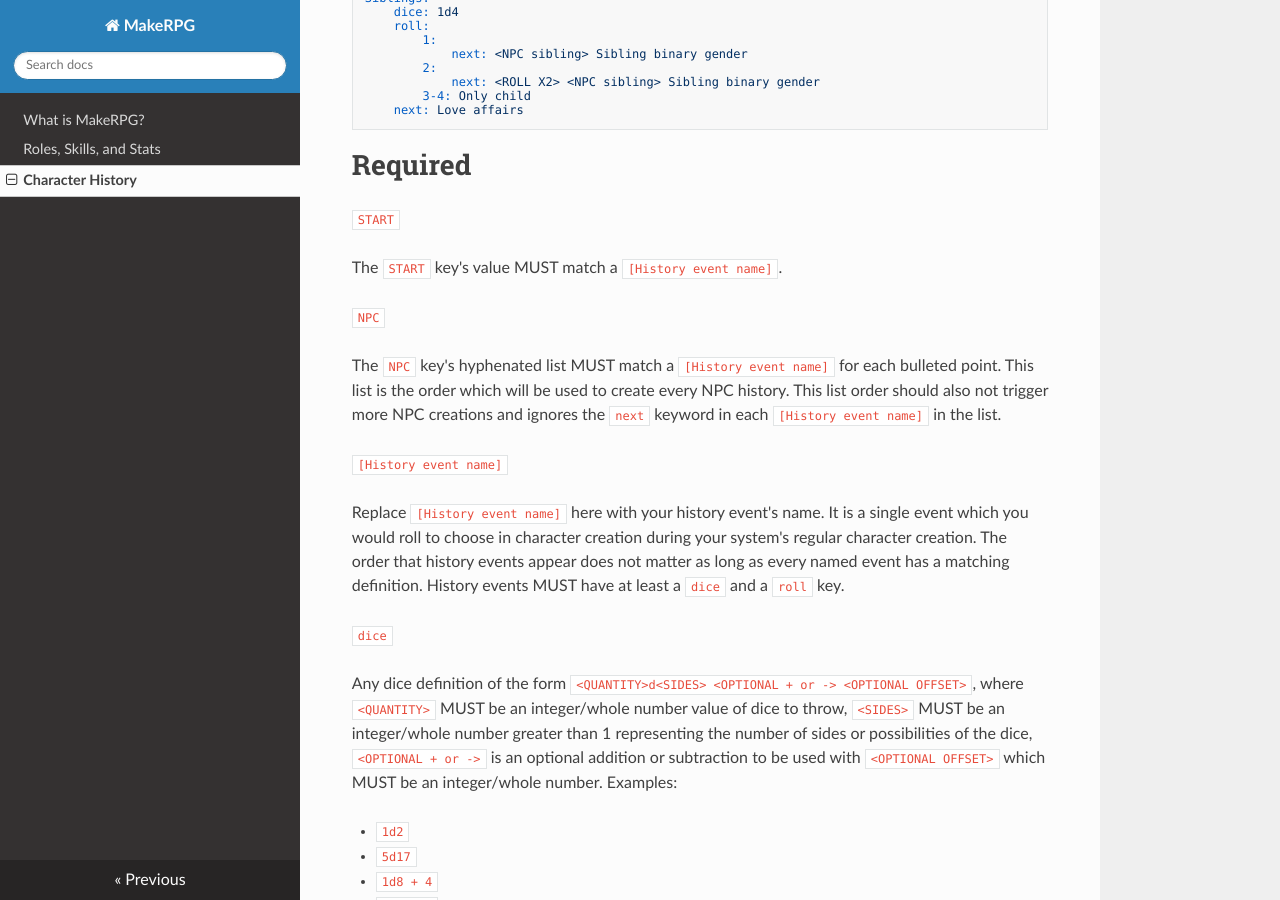
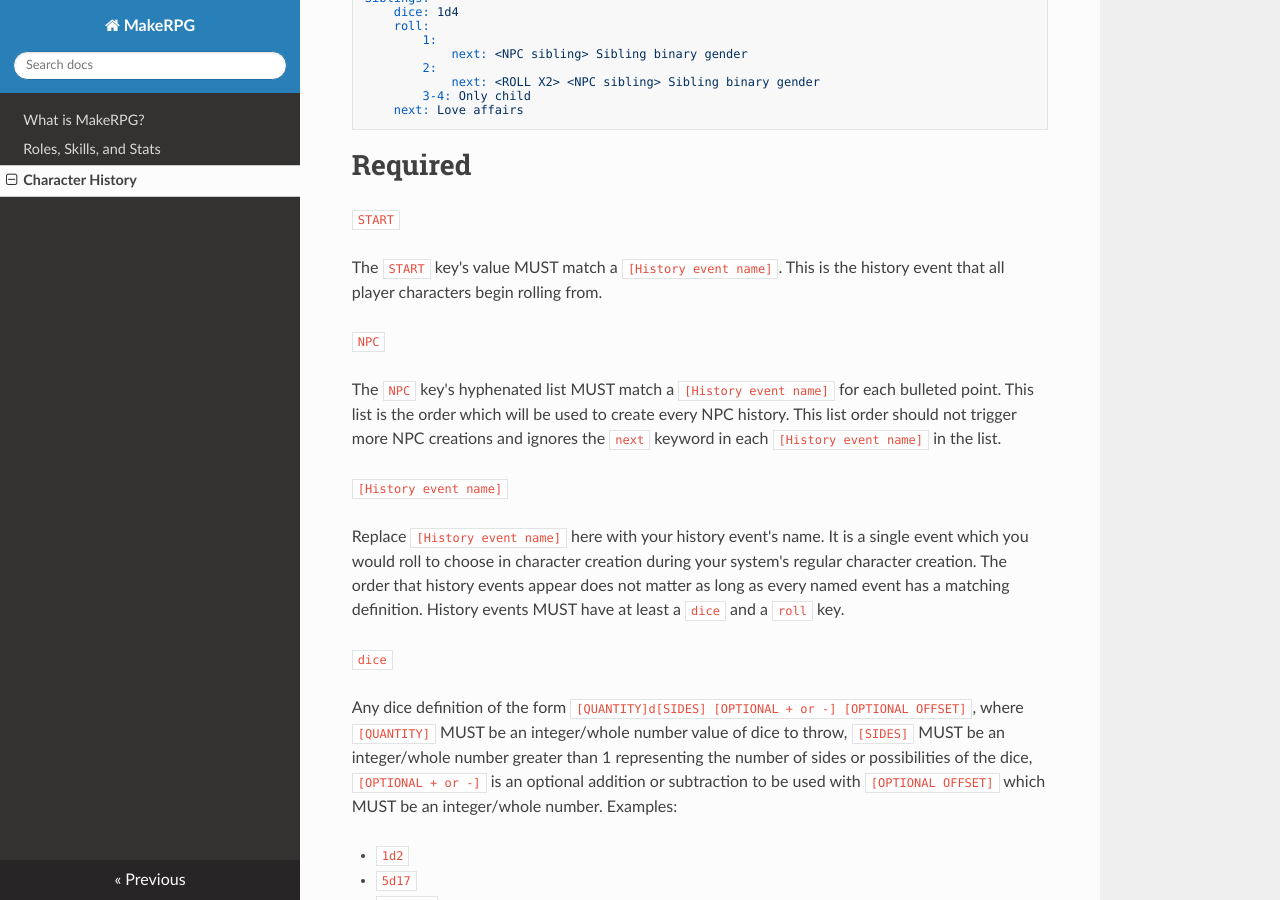
Before and after one commit to ericearl/MakeRPG, an MkDocs documentation site: the page built from docs/history.md, in a window 1280 px wide and 900 px high, scrolled down 1308 px. Built offline with MkDocs 1.6.1, drawn with Linux system fonts in a browser that asks for light colours; nearby versions of some CDN libraries; old or Windows-style settings are respelled for this version of MkDocs; some of the changed text lies outside the part shown.

Commit message:
Update docs
Small docs typo fixes.  Almost ready for broader release.

```diff
--- a/docs/history.md
+++ b/docs/history.md
@@ -82,11 +82,11 @@
 
 `START`
 
-The `START` key's value MUST match a `[History event name]`.
+The `START` key's value MUST match a `[History event name]`.  This is the history event that all player characters begin rolling from.
 
 `NPC`
 
-The `NPC` key's hyphenated list MUST match a `[History event name]` for each bulleted point.  This list is the order which will be used to create every NPC history.  This list order should also not trigger more NPC creations and ignores the `next` keyword in each `[History event name]` in the list.
+The `NPC` key's hyphenated list MUST match a `[History event name]` for each bulleted point.  This list is the order which will be used to create every NPC history.  This list order should not trigger more NPC creations and ignores the `next` keyword in each `[History event name]` in the list.
 
 `[History event name]`
 
```
Also changed, not shown: other parts of docs/history.md (+2 -2 lines), README.md (+1 -1 lines), docs/roles_skills_stats.md (+1 -1 lines).
